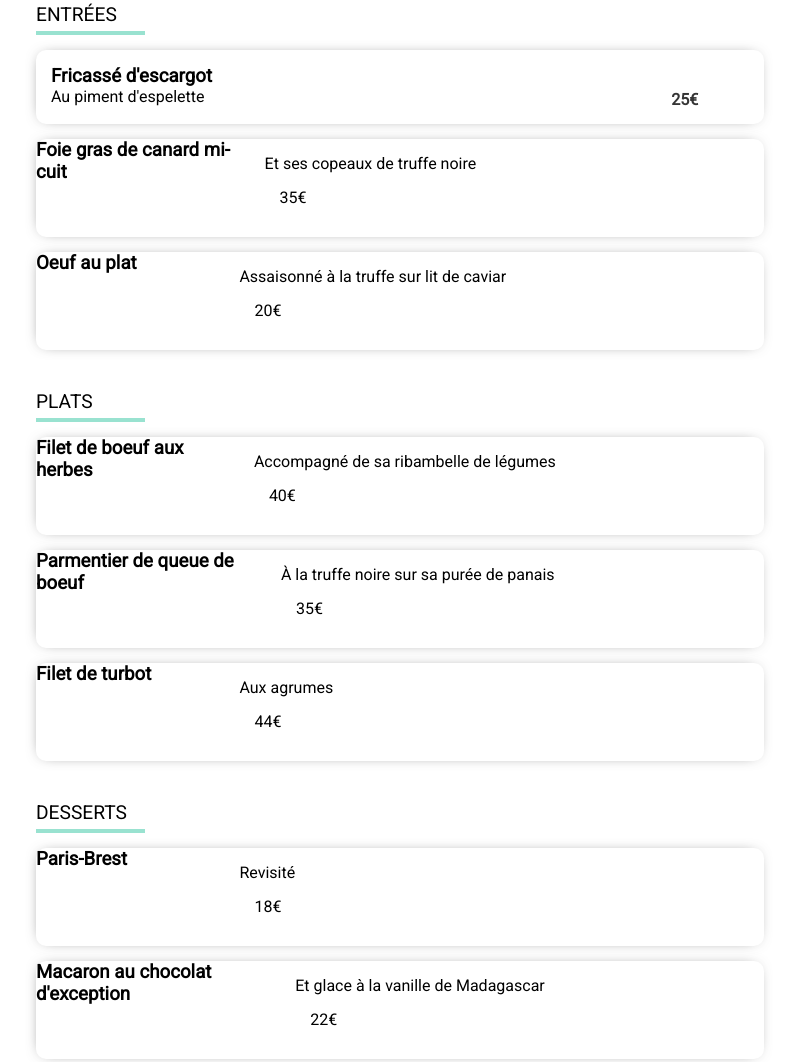
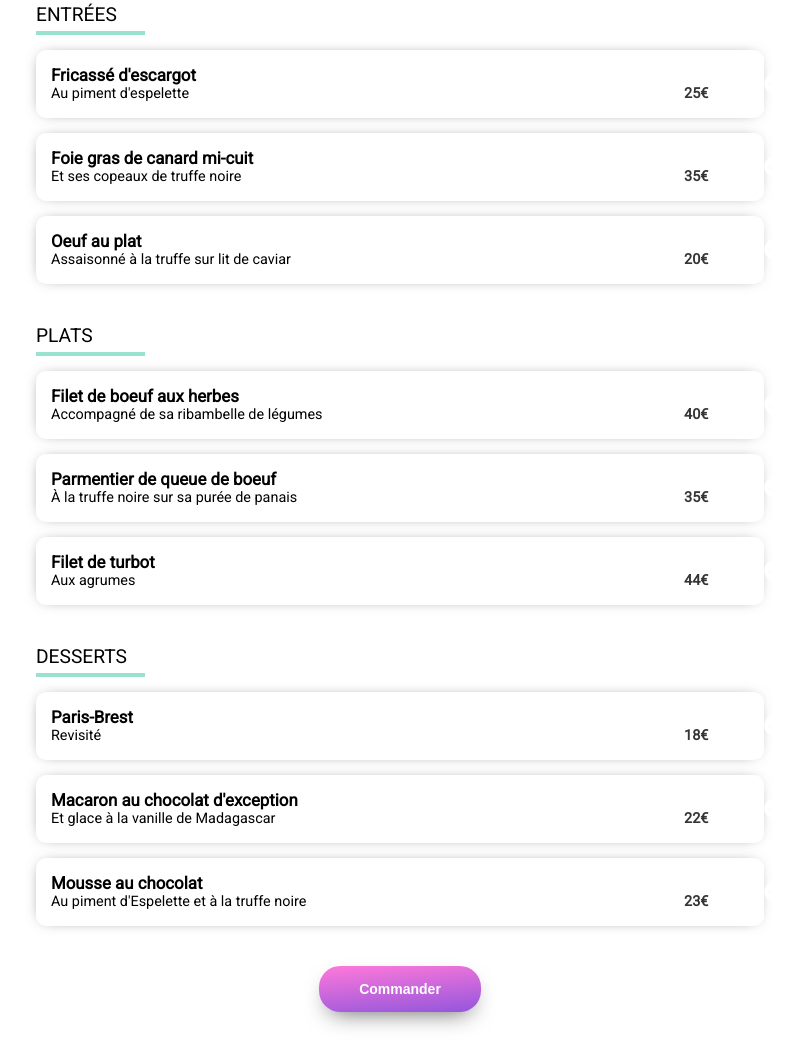
Before and after one commit to Hikennn/StevenGaubron_3_07012021, a website: page menu-lapalettedugout.html in a window 1280 px wide. Shown: the part 538-1600 px from the top of the page, without its empty margins (240-1037 px from the left). Drawn offline with Linux system fonts and the light colour scheme; a web font is replaced by a local one.

Commit message:
recreation of the check animation

```diff
--- a/menu-lapalettedugout.html
+++ b/menu-lapalettedugout.html
@@ -32,7 +32,6 @@
                 <hr class="categorie__underline">
                 <div class="entree-card-container">
 
-
                     <div class="menu__card">
                         <div class="menu__card--description">
                             <h3>Fricassé d'escargot</h3>
@@ -46,19 +45,29 @@
                         </div>
                     </div>
 
-
                     <div class="menu__card delay-1">
-                        <h3>Foie gras de canard mi-cuit</h3>
                         <div class="menu__card--description">
+                            <h3>Foie gras de canard mi-cuit</h3>
                             <p>Et ses copeaux de truffe noire</p>
-                            <p class="menu__card--description price">35€</p>
+                        </div>
+                        <div class="menu__card--price">
+                            <p>35€</p>
+                        </div>
+                        <div class="menu__card--check">
+                            <i class="fas fa-check-circle menu__card--check--icon"></i>
                         </div>
                     </div>
+
                     <div class="menu__card delay-2">
-                        <h3>Oeuf au plat</h3>
                         <div class="menu__card--description">
+                            <h3>Oeuf au plat</h3>
                             <p>Assaisonné à la truffe sur lit de caviar</p>
-                            <p class="menu__card--description price">20€</p>
+                        </div>
+                        <div class="menu__card--price">
+                            <p>20€</p>
+                        </div>
+                        <div class="menu__card--check">
+                            <i class="fas fa-check-circle menu__card--check--icon"></i>
                         </div>
                     </div>
                 </div>
@@ -69,27 +78,46 @@
                 <hr class="categorie__underline">
                 <div class="dish-card-container">
 
+
                     <div class="menu__card">
-                        <h3>Filet de boeuf aux herbes</h3>
                         <div class="menu__card--description">
+                            <h3>Filet de boeuf aux herbes</h3>
                             <p>Accompagné de sa ribambelle de légumes</p>
-                            <p class="menu__card--description price">40€</p>
+                        </div>
+                        <div class="menu__card--price">
+                            <p>40€</p>
+                        </div>
+                        <div class="menu__card--check">
+                            <i class="fas fa-check-circle menu__card--check--icon"></i>
                         </div>
                     </div>
+
                     <div class="menu__card delay-1">
-                        <h3>Parmentier de queue de boeuf</h3>
                         <div class="menu__card--description">
+                            <h3>Parmentier de queue de boeuf</h3>
                             <p>À la truffe noire sur sa purée de panais</p>
-                            <p class="menu__card--description price">35€</p>
+                        </div>
+                        <div class="menu__card--price">
+                            <p>35€</p>
+                        </div>
+                        <div class="menu__card--check">
+                            <i class="fas fa-check-circle menu__card--check--icon"></i>
                         </div>
                     </div>
+
                     <div class="menu__card delay-2">
-                        <h3>Filet de turbot</h3>
                         <div class="menu__card--description">
+                            <h3>Filet de turbot</h3>
                             <p>Aux agrumes</p>
-                            <p class="menu__card--description price">44€</p>
+                        </div>
+                        <div class="menu__card--price">
+                            <p>44€</p>
+                        </div>
+                        <div class="menu__card--check">
+                            <i class="fas fa-check-circle menu__card--check--icon"></i>
                         </div>
                     </div>
+
                 </div>
             </div>
 
@@ -98,27 +126,46 @@
                 <hr class="categorie__underline">
                 <div class="dessert-card-container">
 
+
                     <div class="menu__card">
-                        <h3>Paris-Brest</h3>
                         <div class="menu__card--description">
+                            <h3>Paris-Brest</h3>
                             <p>Revisité</p>
-                            <p class="menu__card--description price">18€</p>
+                        </div>
+                        <div class="menu__card--price">
+                            <p>18€</p>
+                        </div>
+                        <div class="menu__card--check">
+                            <i class="fas fa-check-circle menu__card--check--icon"></i>
                         </div>
                     </div>
+
                     <div class="menu__card delay-1">
-                        <h3>Macaron au chocolat d'exception </h3>
                         <div class="menu__card--description">
+                            <h3>Macaron au chocolat d'exception </h3>
                             <p>Et glace à la vanille de Madagascar</p>
-                            <p class="menu__card--description price">22€</p>
+                        </div>
+                        <div class="menu__card--price">
+                            <p>22€</p>
+                        </div>
+                        <div class="menu__card--check">
+                            <i class="fas fa-check-circle menu__card--check--icon"></i>
                         </div>
                     </div>
+
                     <div class="menu__card delay-2">
-                        <h3>Mousse au chocolat</h3>
                         <div class="menu__card--description">
+                            <h3>Mousse au chocolat</h3>
                             <p>Au piment d'Espelette et à la truffe noire</p>
-                            <p class="menu__card--description price">23€</p>
+                        </div>
+                        <div class="menu__card--price">
+                            <p>23€</p>
+                        </div>
+                        <div class="menu__card--check">
+                            <i class="fas fa-check-circle menu__card--check--icon"></i>
                         </div>
                     </div>
+
                 </div>
             </div>
 
--- a/sass/pages/_menu.scss
+++ b/sass/pages/_menu.scss
@@ -69,43 +69,6 @@ body .menu__card{
     animation: menuAppearance .6s;
     animation-fill-mode: both;
     animation-timing-function: ease-in-out;
-    display: flex;
-    flex-direction: row;
-    justify-content: space-between;
-    &--description{
-        width: 70%;
-        margin: 15px;
-        & h3, p{
-            white-space: nowrap;
-            overflow: hidden;
-            text-overflow: ellipsis;
-        }
-    }
-    &--price{
-        display: flex;
-        align-items: flex-end;
-        margin-bottom: 15px;
-        margin-right: -30px;
-        font-weight: bold;
-        color: #353535;
-    }
-    &--check{
-        color: white;
-        width: 0px;
-        height: 100%;
-        border-radius: 0px 10px 10px 0px;
-        background: $color-tertiary;
-        &--icon{
-            padding: 29px;
-        }
-    }
-    &:hover{
-        cursor: pointer;
-    }
-    &:hover .menu__card--check{
-        width: 70px;
-    }
-
 }
 .delay-1{
     animation: menuAppearance .6s;
@@ -156,3 +119,12 @@ body .menu__card{
         opacity: 1;
 	}
 }
+
+@keyframes checkSpin{
+    0%{
+        transform: rotate(0deg);
+    }
+    100%{
+        transform: rotate(360deg);
+    }
+}
--- a/sass/utils/_mixins.scss
+++ b/sass/utils/_mixins.scss
@@ -66,17 +66,50 @@
 }
 
 @mixin menu-card{
+    display: flex;
+    justify-content: space-between;
+    flex-direction: row;
+    flex-shrink: 2;
+    font-size: 0.9rem;
     margin-top: 15px;
-    //padding: 10px 20px 10px 10px;
     border-radius: 10px;
     box-shadow: -1px 0px 15px -8px rgba(0,0,0,0.75);
-    /*&--description{
+    &--description{
+        width: 80%;
+        margin: 15px;
         white-space: nowrap;
+        overflow: hidden;
         text-overflow: ellipsis;
-        overflow: hidden
+        & h3, p{
+            white-space: nowrap;
+            overflow: hidden;
+            text-overflow: ellipsis;
+        }
     }
-    .price{
+    &--price{
+        margin-top: 35px;
         font-weight: bold;
         color: #353535;
-    }*/
+    }
+    &--check{
+        color: white;
+        width: 0px;
+        height: 100%;
+        margin-left: 20px;
+        padding: 22px 0px 22px 0px;
+        text-align: center;
+        font-size: 20px;
+        border-radius: 0px 10px 10px 0px;
+        background: $color-tertiary;
+        transition-duration: 0.5s;
+    }
+    &:hover{
+        cursor: pointer;
+    }
+    &:hover .menu__card--check{
+        width: 100px;
+    }
+    &:hover .menu__card--check--icon{
+        animation: checkSpin 0.6s;
+    }
 }
```
Also changed, not shown: css/style.css, 1 other file.
